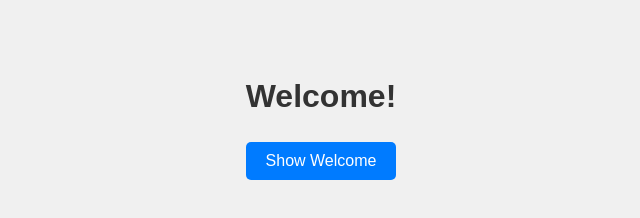
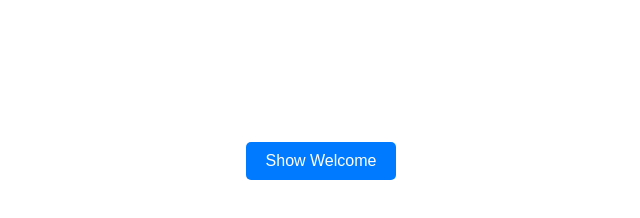
Before and after one commit to JstDuvy/Animaru-n-ku, a plain HTML site: page index.html in a window 1280 px wide. Shown: the whole page, without its empty margins (319-959 px from the left). Drawn offline with Linux system fonts and the light colour scheme; a web font is replaced by a local one.

Commit message:
Update index.html
Fixed minor bugs

```diff
--- a/index.html
+++ b/index.html
@@ -15,8 +15,8 @@
 
         body {
             font-family: 'FOT Bokutoh Pro', Arial, sans-serif; /* Set the custom font */
-            background-color: #f0f0f0; /* Set background color */
-            color: #333; /* Set text color */
+            background-color: transparent; /* Set background color */
+            color: #FFFFFF; /* Set text color */
             text-align: center; /* Center the text */
             padding: 50px; /* Add some padding */
         }
```
